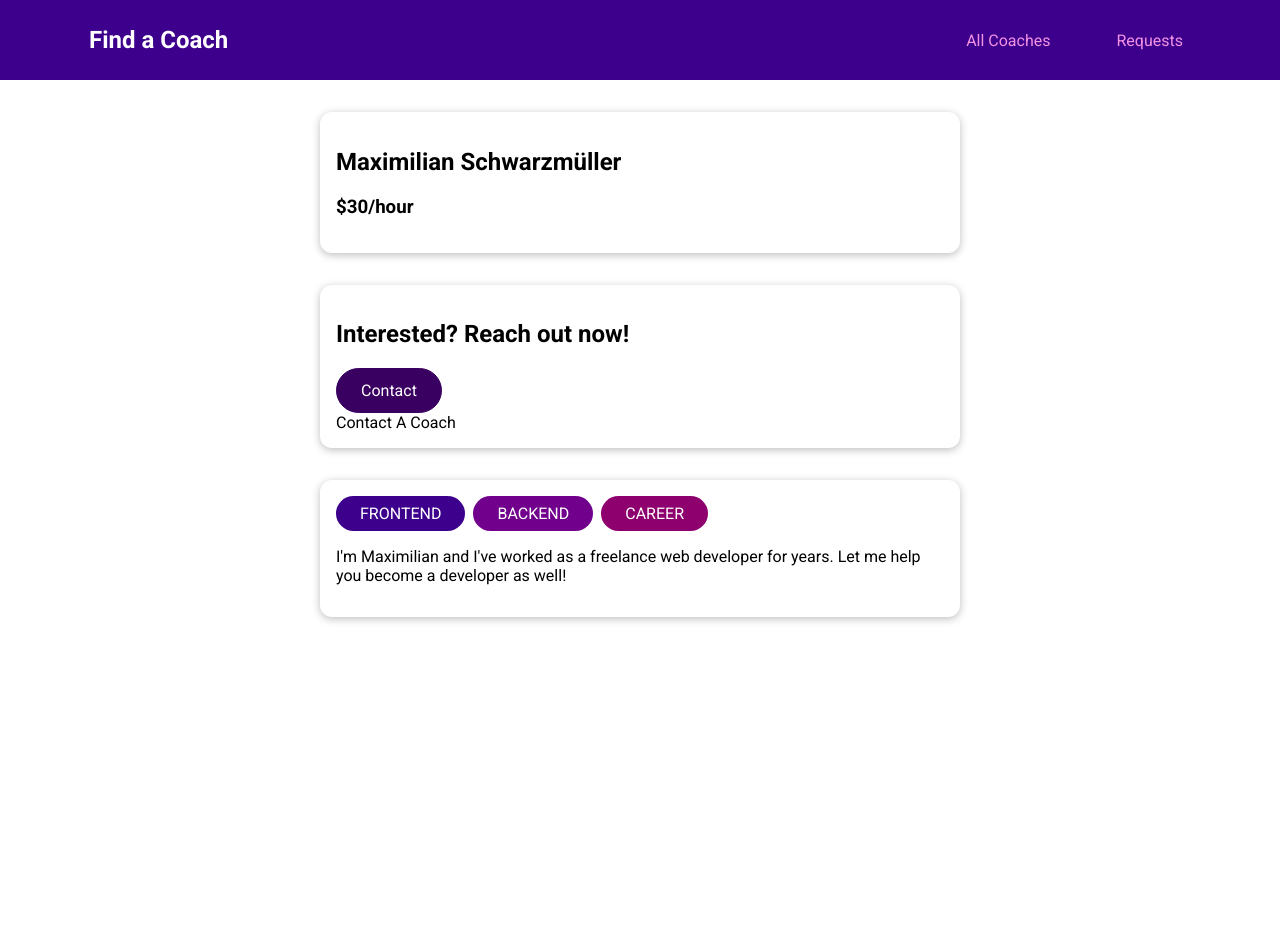
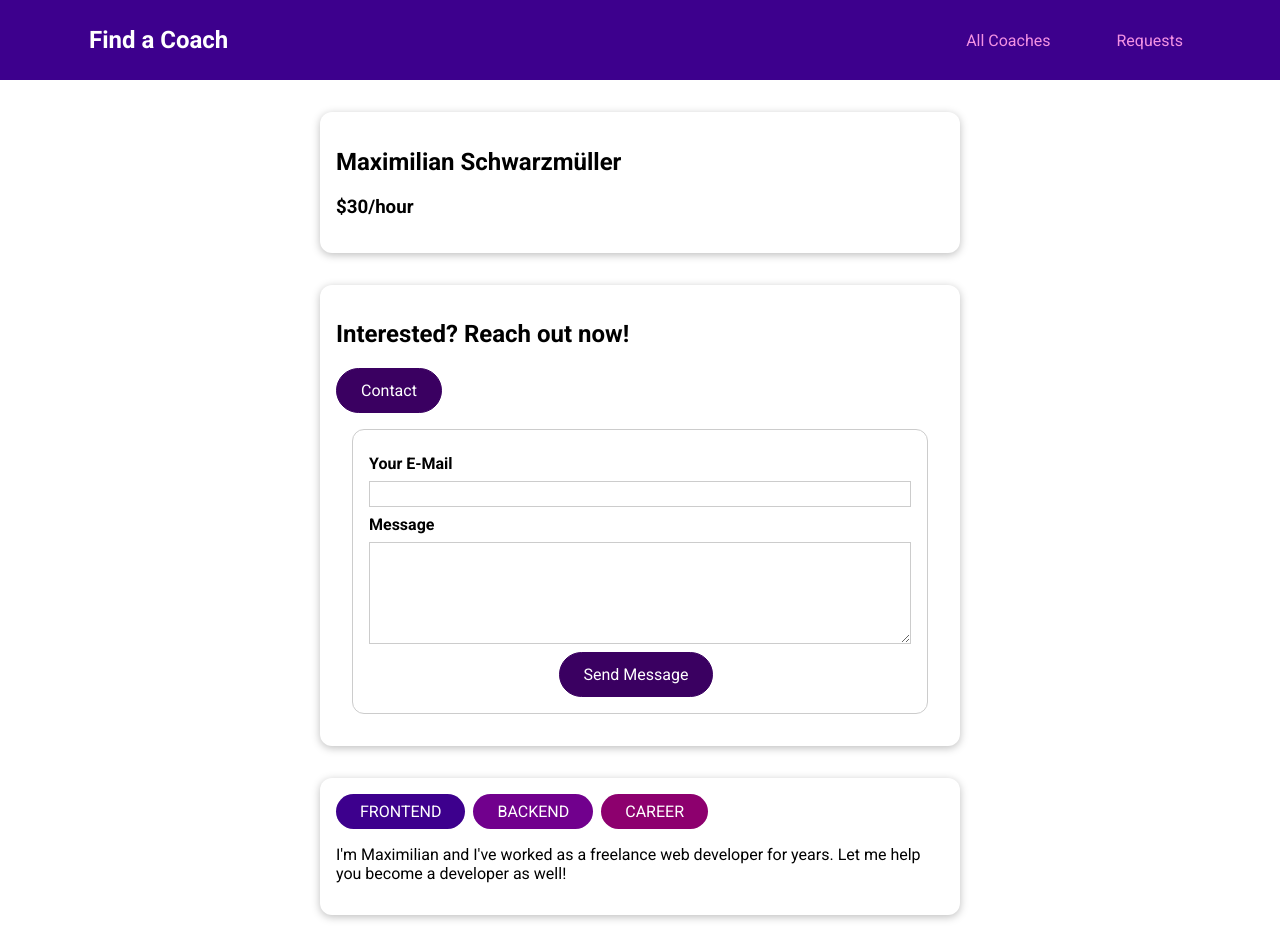
Before and after one commit to euion/udemy-find-a-coach, a Vue app: page /coaches/c1/contact in a window 1280 px wide. Before the commit the page ends 800 px from the top, so only its background shows below. Built offline with nearby package versions, Linux system fonts and the light colour scheme.

Commit message:
Feat Vuex로 요청 메시지 작성 기능

```diff
--- a/src/components/coaches/CoachForm.vue
+++ b/src/components/coaches/CoachForm.vue
@@ -2,27 +2,45 @@
   <form @submit.prevent="submitForm">
     <div class="form-control" :class="{ invalid: !firstName.isValid }">
       <label for="firstname">Firstname</label>
-      <input type="text" id="firstname" v-model.trim="firstName.val" />
+      <input
+        type="text"
+        id="firstname"
+        v-model.trim="firstName.val"
+        @blur="clearValidity('firstName')"
+      />
       <p v-if="!firstName.isValid">Firstname must not be empty.</p>
     </div>
-    <div class="form-control" :class="{ invalid: !firstName.isValid }">
+    <div class="form-control" :class="{ invalid: !lastName.isValid }">
       <label for="lastname">Lastname</label>
-      <input type="text" id="lastname" v-model.trim="lastName.val" />
+      <input
+        type="text"
+        id="lastname"
+        v-model.trim="lastName.val"
+        @blur="clearValidity('lastName')"
+      />
       <p v-if="!lastName.isValid">Lastname must not be empty.</p>
     </div>
-    <div class="form-control">
-      <label for="description">Description</label>
+    <div class="form-control" :class="{ invalid: !description.isValid }">
+      <label for="description">Description.</label>
       <textarea
         rows="5"
         id="description"
         v-model.trim="description.val"
+        @blur="clearValidity('description')"
       ></textarea>
+      <p v-if="!description.isValid">Description must not be empty.</p>
     </div>
-    <div class="form-control">
+    <div class="form-control" :class="{ invalid: !rate.isValid }">
       <label for="rate">Hourly Rate</label>
-      <input type="number" id="rate" v-model.number="rate.val" />
+      <input
+        type="number"
+        id="rate"
+        v-model.number="rate.val"
+        @blur="clearValidity('rate')"
+      />
+      <p v-if="!rate.isValid">Rate must be greater than 0.</p>
     </div>
-    <div class="form-control">
+    <div class="form-control" :class="{ invalid: !areas.isValid }">
       <h3>Areas of Experitise</h3>
       <div>
         <input
@@ -30,6 +48,7 @@
           id="frontend"
           value="frontend"
           v-model="areas.val"
+          @blur="clearValidity('areas')"
         />
         <label for="frontend">Frontend Development </label>
       </div>
@@ -39,13 +58,21 @@
           id="backend"
           value="backend"
           v-model="areas.val"
+          @blur="clearValidity('areas')"
         />
         <label for="backend">Backend Development </label>
       </div>
       <div>
-        <input type="checkbox" id="career" value="career" v-model="areas.val" />
+        <input
+          type="checkbox"
+          id="career"
+          value="career"
+          v-model="areas.val"
+          @blur="clearValidity('areas')"
+        />
         <label for="career">Career Advisory</label>
       </div>
+      <p v-if="!areas.isValid">At least one Experitise must be selected</p>
     </div>
     <p v-if="!formIsValid">Please fix the above errors and submit again.</p>
     <base-button>Register</base-button>
@@ -81,6 +108,9 @@ export default {
     };
   },
   methods: {
+    clearValidity(input) {
+      this[input].isValid = true;
+    },
     validateForm() {
       this.formIsValid = true;
       if (this.firstName.val === "") {
@@ -95,30 +125,29 @@ export default {
         this.description.isValid = false;
         this.formIsValid = false;
       }
-      if (this.rate.val || this.rate.val < 0) {
+      if (!this.rate.val || this.rate.val < 0) {
         this.rate.isValid = false;
         this.formIsValid = false;
       }
-      if (this.areas.length === 0) {
+      if (this.areas.val.length === 0) {
         this.areas.isValid = false;
         this.formIsValid = false;
       }
     },
     submitForm() {
       this.validateForm();
+      const formData = {
+        first: this.firstName.val,
+        last: this.lastName.val,
+        desc: this.description.val,
+        rate: this.rate.val,
+        areas: this.areas.val,
+      };
 
       if (!this.formIsValid) {
+        console.log(formData);
         return;
       }
-
-      const formData = {
-        first: this.firstName,
-        last: this.lastName,
-        desc: this.description,
-        rate: this.rate,
-        areas: this.areas,
-      };
-
       this.$emit("save-data", formData);
     },
   },
--- a/src/pages/requests/ContactCoach.vue
+++ b/src/pages/requests/ContactCoach.vue
@@ -1,7 +1,87 @@
 <template>
-  <div>Contact A Coach</div>
+  <form @submit.prevent="submitForm">
+    <div class="form-control">
+      <label for="email"> Your E-Mail </label>
+      <input type="email" id="email" v-model.trim="email" />
+    </div>
+    <div class="form-control">
+      <label for="message">Message</label>
+      <textarea rows="5" id="message" v-model.trim="message"></textarea>
+    </div>
+    <p class="errors" v-if="!formIsValid">
+      Please enter a valid email and non-empty message
+    </p>
+    <div class="actions">
+      <base-button>Send Message</base-button>
+    </div>
+  </form>
 </template>
 
 <script>
-export default {};
+export default {
+  data() {
+    return {
+      email: "",
+      message: "",
+      formIsValid: true,
+    };
+  },
+  methods: {
+    submitForm() {
+      this.formIsValid = true;
+      if (
+        this.email === "" ||
+        !this.email.includes("@") ||
+        this.message === ""
+      ) {
+        this.formIsValid = false;
+        return;
+      }
+    },
+  },
+};
 </script>
+
+<style scoped>
+form {
+  margin: 1rem;
+  border: 1px solid #ccc;
+  border-radius: 12px;
+  padding: 1rem;
+}
+
+.form-control {
+  margin: 0.5rem 0;
+}
+
+label {
+  font-weight: bold;
+  margin-bottom: 0.5rem;
+  display: block;
+}
+
+input,
+textarea {
+  display: block;
+  width: 100%;
+  font: inherit;
+  border: 1px solid #ccc;
+  padding: 0.15rem;
+}
+
+input:focus,
+textarea:focus {
+  border-color: #3d008d;
+  background-color: #faf6ff;
+  outline: none;
+}
+
+.errors {
+  font-weight: bold;
+  color: red;
+}
+
+.actions {
+  text-align: center;
+}
+</style>
--- a/src/store/index.js
+++ b/src/store/index.js
@@ -1,10 +1,12 @@
 import { createStore } from "vuex";
 
 import coachesModule from "./modules/coaches/index.js";
+import requestsModule from "@/store/modules/requests/index.js";
 
 const store = createStore({
   modules: {
     coaches: coachesModule,
+    requests: requestsModule,
   },
   state() {
     return {
--- /dev/null
+++ b/src/store/modules/requests/actions.js
@@ -0,0 +1 @@
+export default {};
--- /dev/null
+++ b/src/store/modules/requests/index.js
@@ -0,0 +1,8 @@
+export default {
+  namespaced: true,
+  state() {
+    return {
+      requests: [],
+    };
+  },
+};
--- /dev/null
+++ b/src/store/modules/requests/mutations.js
@@ -0,0 +1,5 @@
+export default {
+  addRequest(state, payload) {
+    state.requests.push(payload);
+  },
+};
```
Also changed, not shown: src/store/modules/requests/getters.js (added).
